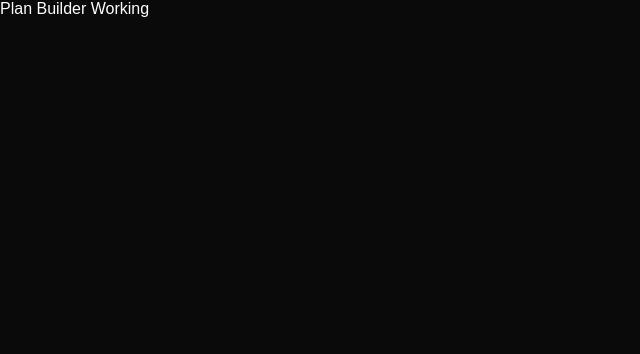
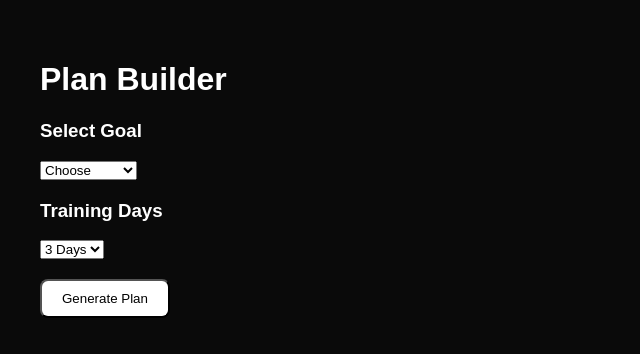
Before and after one commit to nielsvdz-ops/fit-couple-club, a Next.js app: page /plan-builder in a window 1280 px wide. Shown: the top 354 px of the page, without its empty margins (0-640 px from the left). Built offline with nearby package versions, Linux system fonts and the light colour scheme.

Commit message:
Update page.js

```diff
--- a/app/plan-builder/page.js
+++ b/app/plan-builder/page.js
@@ -1,3 +1,82 @@
+"use client";
+
+import { useState } from "react";
+
 export default function PlanBuilderPage() {
-  return <div>Plan Builder Working</div>;
+  const [goal, setGoal] = useState("");
+  const [days, setDays] = useState(3);
+  const [result, setResult] = useState(null);
+
+  function generatePlan() {
+    const workouts = {
+      3: ["Full Body", "Rest", "Full Body", "Rest", "Full Body"],
+      4: ["Upper", "Lower", "Rest", "Upper", "Lower"],
+      5: ["Push", "Pull", "Legs", "Rest", "Full Body"],
+    };
+
+    const nutrition = {
+      fatloss: "High protein, calorie deficit meals",
+      muscle: "High protein, calorie surplus meals",
+      maintain: "Balanced macro meals",
+    };
+
+    setResult({
+      workout: workouts[days] || workouts[3],
+      nutrition: nutrition[goal] || "Choose a goal",
+    });
+  }
+
+  return (
+    <main style={{ padding: 40, color: "white", background: "#0a0a0a", minHeight: "100vh" }}>
+      <h1>Plan Builder</h1>
+
+      <div style={{ marginTop: 20 }}>
+        <h3>Select Goal</h3>
+        <select onChange={(e) => setGoal(e.target.value)}>
+          <option value="">Choose</option>
+          <option value="fatloss">Fat Loss</option>
+          <option value="muscle">Muscle Gain</option>
+          <option value="maintain">Maintain</option>
+        </select>
+      </div>
+
+      <div style={{ marginTop: 20 }}>
+        <h3>Training Days</h3>
+        <select onChange={(e) => setDays(Number(e.target.value))}>
+          <option value={3}>3 Days</option>
+          <option value={4}>4 Days</option>
+          <option value={5}>5 Days</option>
+        </select>
+      </div>
+
+      <button
+        onClick={generatePlan}
+        style={{
+          marginTop: 20,
+          padding: "10px 20px",
+          background: "white",
+          color: "black",
+          borderRadius: 8,
+        }}
+      >
+        Generate Plan
+      </button>
+
+      {result && (
+        <div style={{ marginTop: 30 }}>
+          <h2>Your Plan</h2>
+
+          <h3>Workout Split:</h3>
+          <ul>
+            {result.workout.map((w, i) => (
+              <li key={i}>{w}</li>
+            ))}
+          </ul>
+
+          <h3>Nutrition:</h3>
+          <p>{result.nutrition}</p>
+        </div>
+      )}
+    </main>
+  );
 }
```
